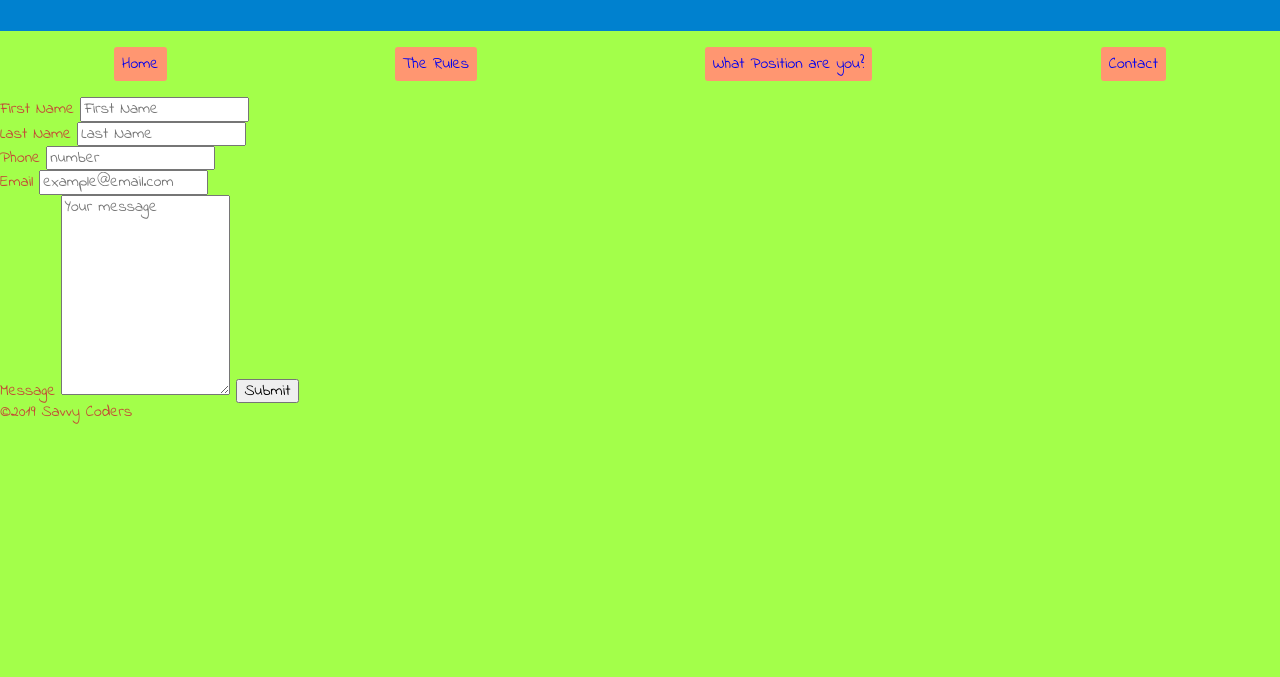
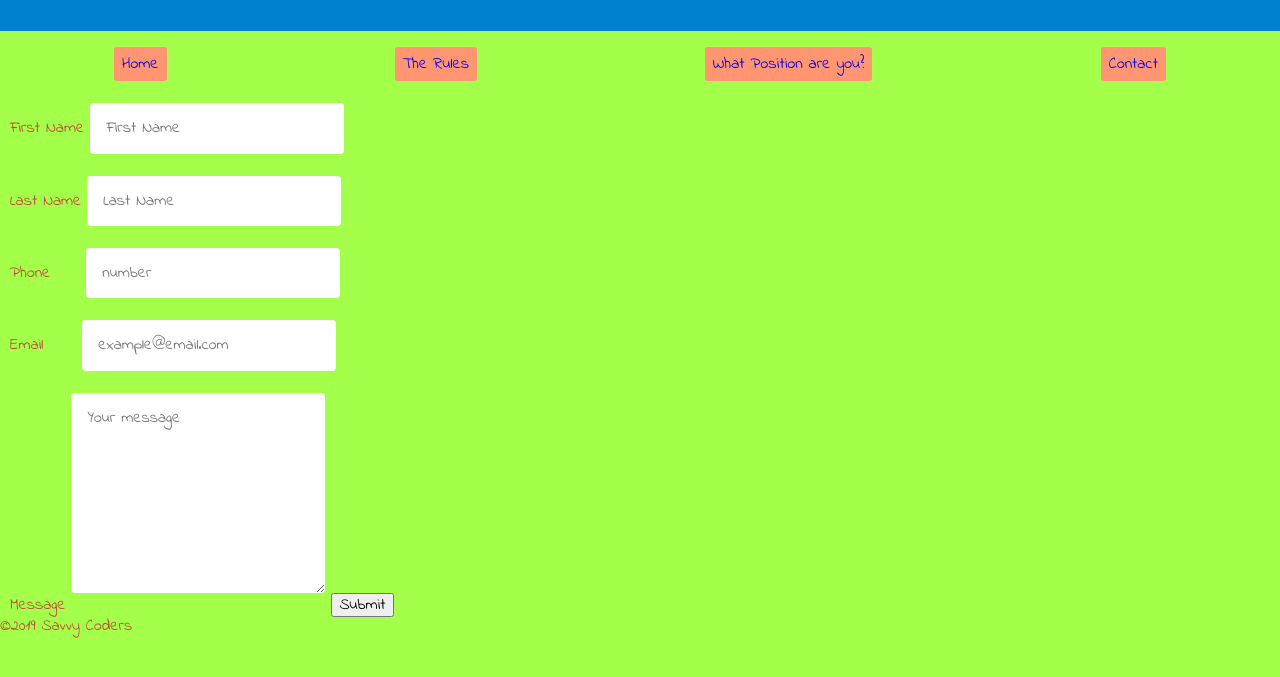
Before and after one commit to Geob91/Sport-Capstone-Project, a plain HTML site: page contact-me/index.html in a window 1280 px wide. Shown: the part 115-792 px from the top of the page. Drawn offline with nearby package versions, Linux system fonts and the light colour scheme.

Commit message:
add margin changes on the form.

```diff
--- a/styles.css
+++ b/styles.css
@@ -62,7 +62,9 @@ figcaption{
   padding:0.5rem;
   background-color:var(--secondary-color);
   border-radius: 3px;
+
 }
+
 
 .button a{
   text-decoration: none;
@@ -106,7 +108,57 @@ form{
   padding-top: 2rem;
 }
 .rules-site{
-text-align: center;
-font-size: 20px;
+  text-align: center;
+  font-size: 20px;
 
 }
+
+form{
+  display:flex;
+  flex-direction: column;
+  font-family: 'Indie Flower', cursive;
+
+}
+
+.container{
+  max-width: 100%;
+  padding-left: 10px;
+}
+
+input[type=text],select, textarea{
+  width:20%;
+  padding:16px;
+  border:1px;
+  border-radius:4px;
+  box-sizing: border-box;
+  margin-top: 6px;
+  margin-bottom: 16px;
+  resize: both;
+}
+
+input[type=tel]{
+  width:20%;
+  padding:16px;
+  border:2px;
+  border-radius: 4px;
+  box-sizing: border-box;
+  margin-top: 6px;
+  margin-bottom: 16px;
+  margin-left: 30px;
+
+}
+
+input[type=email]{
+  width: 20%;
+  padding:16px;
+  border:2px;
+  border-radius:4px;
+  box-sizing:border-box;
+  margin-top:6px;
+  margin-bottom:16px;
+  margin-left:33px;
+}
+
+input[type=submit]:hover {
+  background-color:#008BC6;
+}
```
